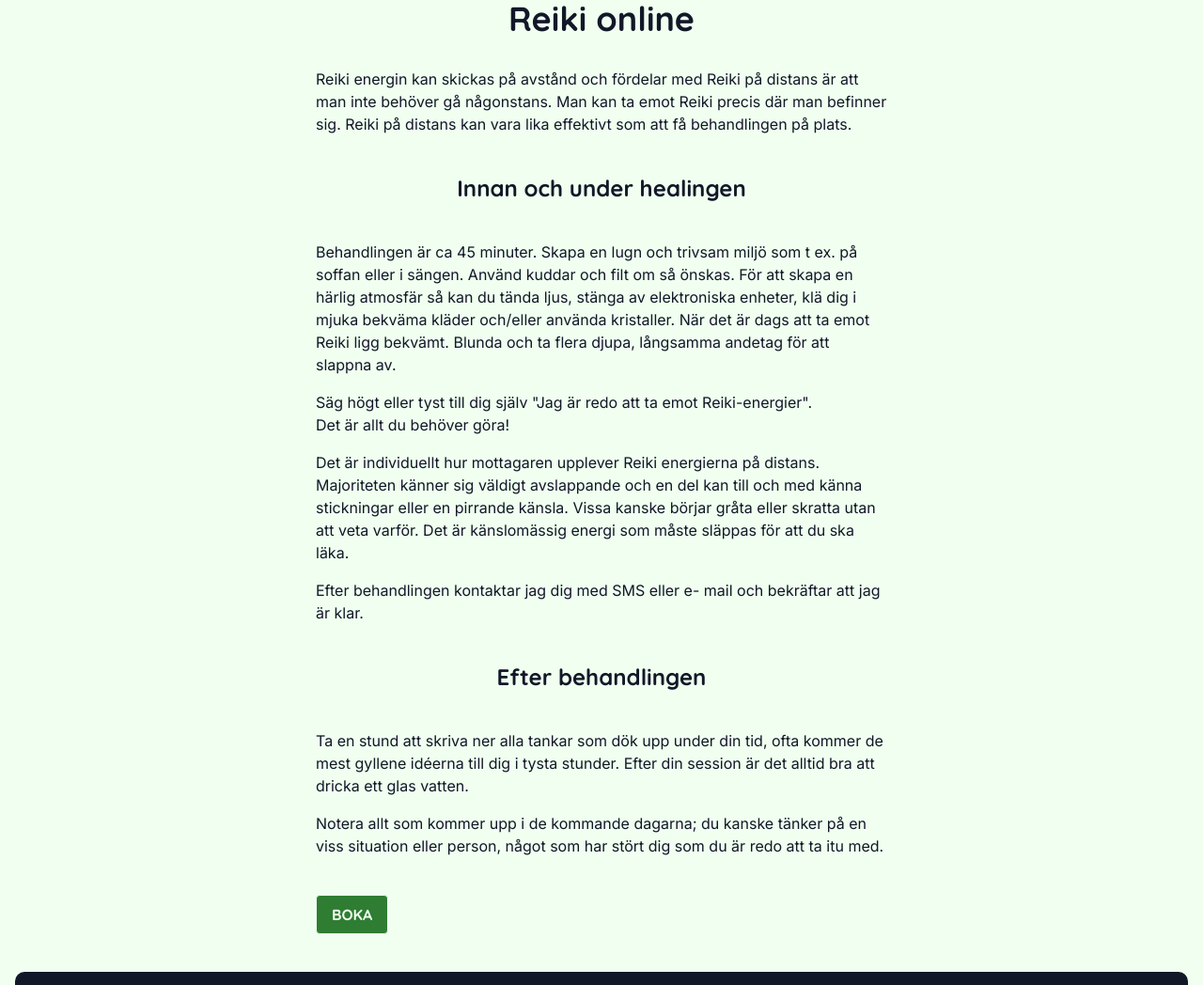
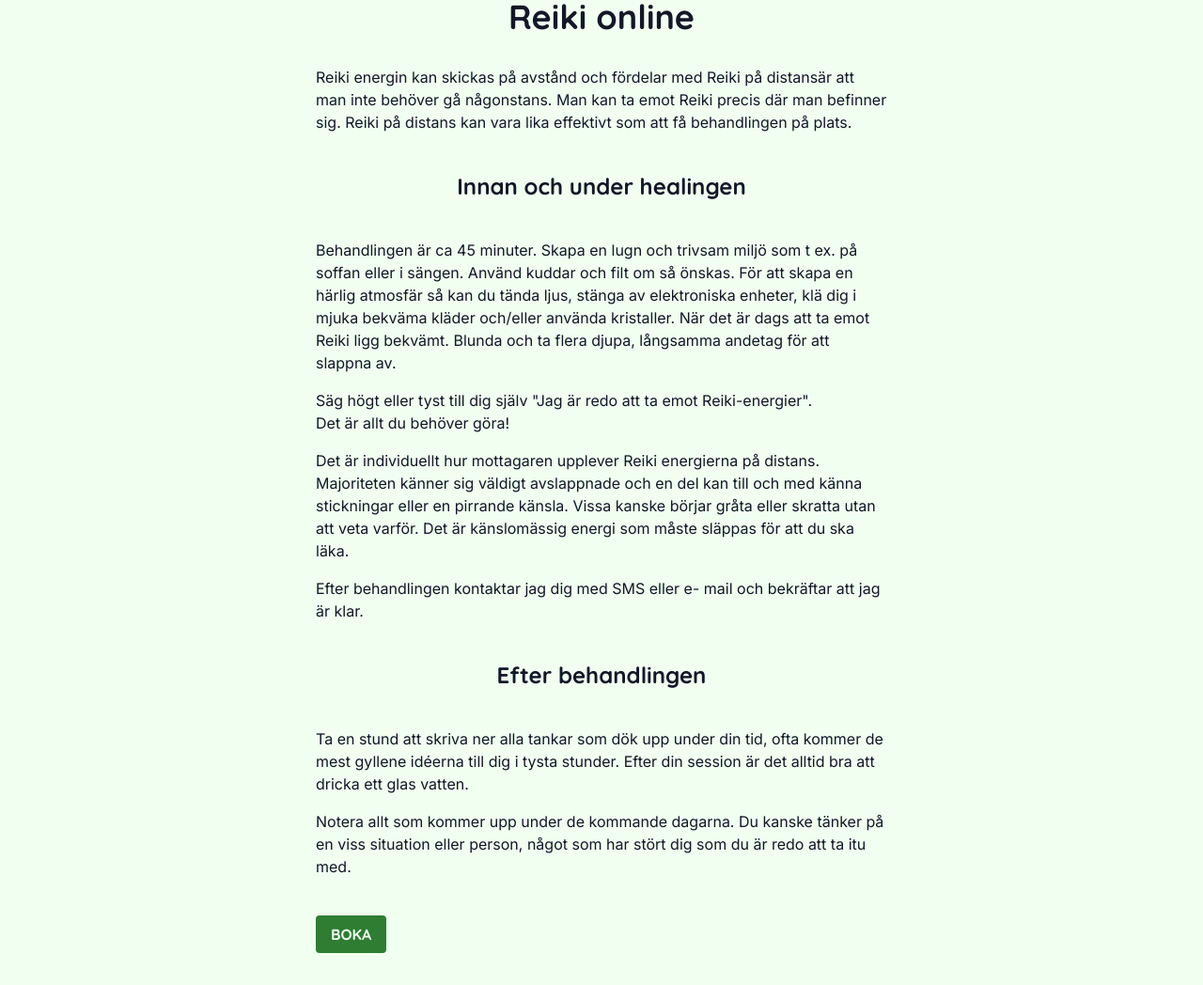
Before and after one commit to Zipelas/letitheal, a Next.js app: page / in a window 1280 px wide. Shown: the part 3080-4128 px from the top of the page at 94% size. Built offline with nearby package versions, Linux system fonts and the light colour scheme; no server answers.

Commit message:
added styling to BOKA links

```diff
--- a/app/page.tsx
+++ b/app/page.tsx
@@ -89,7 +89,7 @@ const page = () => {
         <div className='m-4 px-4 w-[90vw] sm:w-[50vw] mx-auto mb-6 sm:mb-10 flex justify-start'>
           <Link
             href='/bookings'
-            className='inline-block text-sm sm:text-base border bg-[#2e7d32] text-[#f0fff0] px-4 py-2 rounded font-bold'>
+            className='inline-block text-sm sm:text-base bg-[#2e7d32] text-[#f0fff0] px-4 py-2 rounded font-bold hover:bg-[#27642a] transition-colors'>
             BOKA
           </Link>
         </div>
@@ -106,10 +106,10 @@ const page = () => {
           Reiki online
         </h2>
         <p className='text-sm sm:text-base text-left text-color m-4 px-4 w-[90vw] sm:w-[50vw] mx-auto'>
-          Reiki energin kan skickas på avstånd och fördelar med Reiki på distans
-          är att man inte behöver gå någonstans. Man kan ta emot Reiki precis
-          där man befinner sig. Reiki på distans kan vara lika effektivt som att
-          få behandlingen på plats.
+          Reiki energin kan skickas på avstånd och fördelar med Reiki på
+          distansär att man inte behöver gå någonstans. Man kan ta emot Reiki
+          precis där man befinner sig. Reiki på distans kan vara lika effektivt
+          som att få behandlingen på plats.
         </p>
         <h3 className='font-bold text-center text-xl sm:text-2xl mt-6 mb-6 sm:mt-10 sm:mb-10'>
           Innan och under healingen
@@ -130,7 +130,7 @@ const page = () => {
         </p>
         <p className='text-sm sm:text-base text-left text-color m-4 px-4 w-[90vw] sm:w-[50vw] mx-auto'>
           Det är individuellt hur mottagaren upplever Reiki energierna på
-          distans. Majoriteten känner sig väldigt avslappande och en del kan
+          distans. Majoriteten känner sig väldigt avslappnade och en del kan
           till och med känna stickningar eller en pirrande känsla. Vissa kanske
           börjar gråta eller skratta utan att veta varför. Det är känslomässig
           energi som måste släppas för att du ska läka.
@@ -148,14 +148,14 @@ const page = () => {
           session är det alltid bra att dricka ett glas vatten.
         </p>
         <p className='text-sm sm:text-base text-left text-color m-4 px-4 w-[90vw] sm:w-[50vw] mx-auto mb-6 sm:mb-10'>
-          Notera allt som kommer upp i de kommande dagarna; du kanske tänker på
-          en viss situation eller person, något som har stört dig som du är redo
-          att ta itu med.
+          Notera allt som kommer upp under de kommande dagarna. Du kanske tänker
+          på en viss situation eller person, något som har stört dig som du är
+          redo att ta itu med.
         </p>
         <div className='m-4 px-4 w-[90vw] sm:w-[50vw] mx-auto mb-6 sm:mb-10 flex justify-start'>
           <Link
             href='/bookings'
-            className='inline-block text-sm sm:text-base border bg-[#2e7d32] text-[#f0fff0] px-4 py-2 rounded font-bold'>
+            className='inline-block text-sm sm:text-base bg-[#2e7d32] text-[#f0fff0] px-4 py-2 rounded font-bold hover:bg-[#27642a] transition-colors'>
             BOKA
           </Link>
         </div>
```
